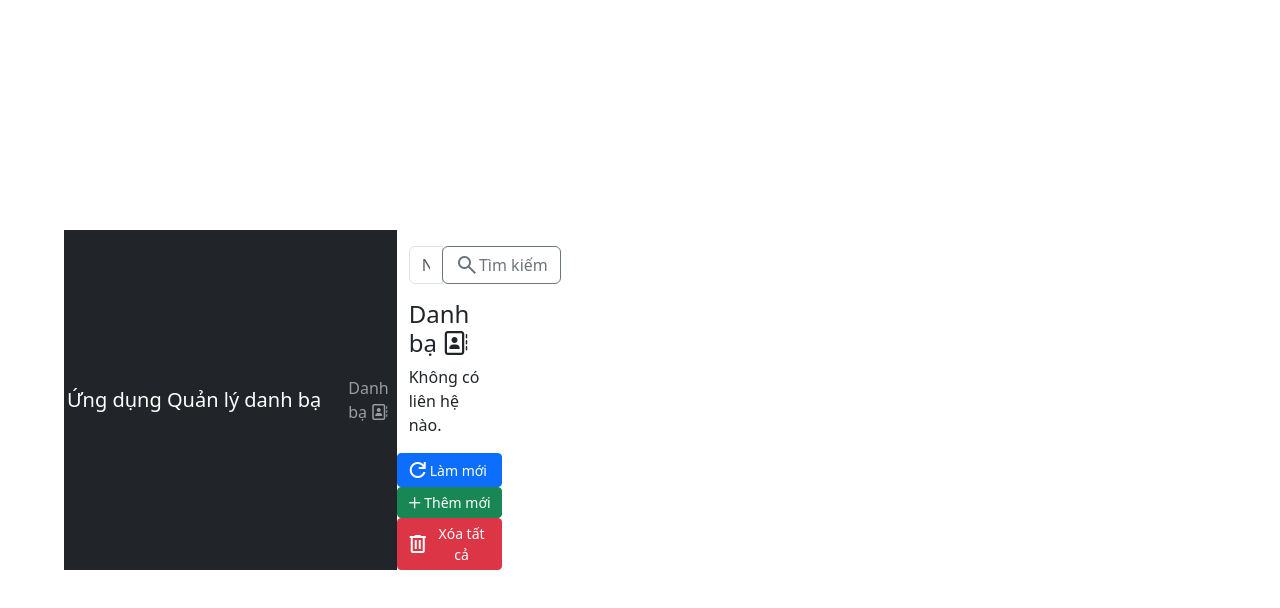
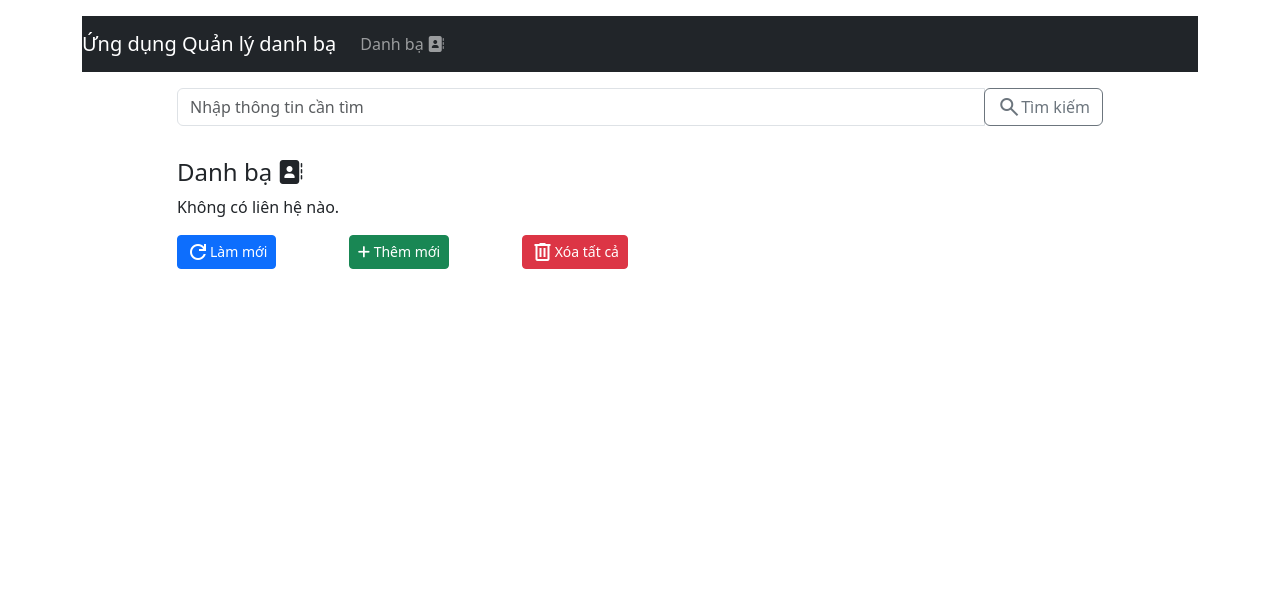
Before and after one commit to Thanh42/DC22V7Q517_ChauNhatThanh_FRONTEND, a Vue app: page / in a window 1280 px wide. Shown: the top 608 px of the page. Built offline with nearby package versions, Linux system fonts and the light colour scheme; no server answers.

Commit message:
sửa lỗi giao diện

```diff
--- a/src/App.vue
+++ b/src/App.vue
@@ -9,8 +9,8 @@ export default {
 
 <template>
   <div id="app">
-    <AppHeader />
     <div class="container mt-3">
+      <AppHeader />
       <router-view />
     </div>
   </div>
--- a/src/assets/main.css
+++ b/src/assets/main.css
@@ -1,4 +1,4 @@
-@import './base.css';
+/* @import "./base.css";
 
 #app {
   max-width: 1280px;
@@ -32,4 +32,4 @@ a,
     grid-template-columns: 1fr 1fr;
     padding: 0 2rem;
   }
-}
+} */
--- a/src/views/ContactBook.vue
+++ b/src/views/ContactBook.vue
@@ -1,9 +1,11 @@
 <template>
-  <div class="page row">
+  <div class="row justify-content-center pt-3">
     <div class="col-md-10">
       <InputSearch v-model="searchText" />
     </div>
-    <div class="mt-3 col-md-6">
+  </div>
+  <div class="row justify-content-center pt-3">
+    <div class="mt-3 col-md-5">
       <h4>
         Danh bạ
         <i class="fas fa-address-book"></i>
@@ -14,25 +16,31 @@
         v-model:activeIndex="activeIndex"
       />
       <p v-else>Không có liên hệ nào.</p>
-      <div class="mt-3 row justify-content-around align-items-center">
+      <div class="mt-3 d-grid gap-2 d-md-flex justify-content-between">
         <button
-          class="btn btn-sm btn-primary d-flex align-items-center"
+          type="button"
+          class="btn btn-sm btn-primary d-flex align-items-center justify-content-center"
           @click="refreshList()"
         >
           <span class="material-symbols-outlined"> refresh </span> Làm mới
         </button>
-        <button class="btn btn-sm btn-success" @click="goToAddContact">
+        <button
+          type="button"
+          class="btn btn-sm btn-success justify-content-center"
+          @click="goToAddContact"
+        >
           <i class="fa-solid fa-plus"></i> Thêm mới
         </button>
         <button
-          class="btn btn-sm btn-danger d-flex align-items-center"
+          type="button"
+          class="btn btn-sm btn-danger d-flex align-items-center justify-content-center"
           @click="removeAllContacts"
         >
           <span class="material-symbols-outlined">delete</span> Xóa tất cả
         </button>
       </div>
     </div>
-    <div class="mt-3 col-md-6">
+    <div class="mt-3 col-md-5">
       <div v-if="activeContact">
         <h4>
           Chi tiết Liên hệ
@@ -123,10 +131,3 @@ export default {
   },
 };
 </script>
-
-<style scoped>
-.page {
-  text-align: left;
-  max-width: 750px;
-}
-</style>
```
Also changed, not shown: src/assets/base.css (+3 -15 lines).
